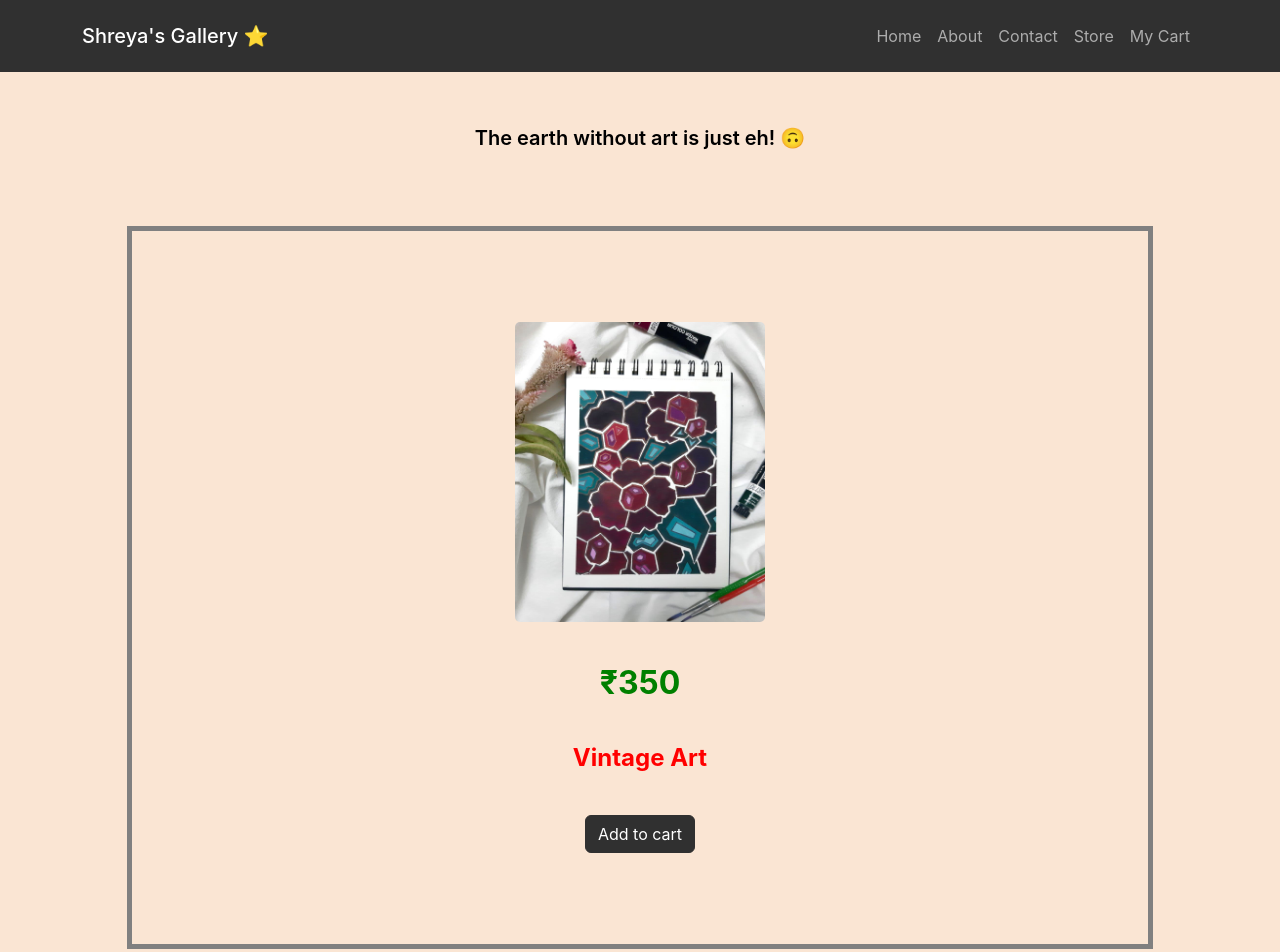
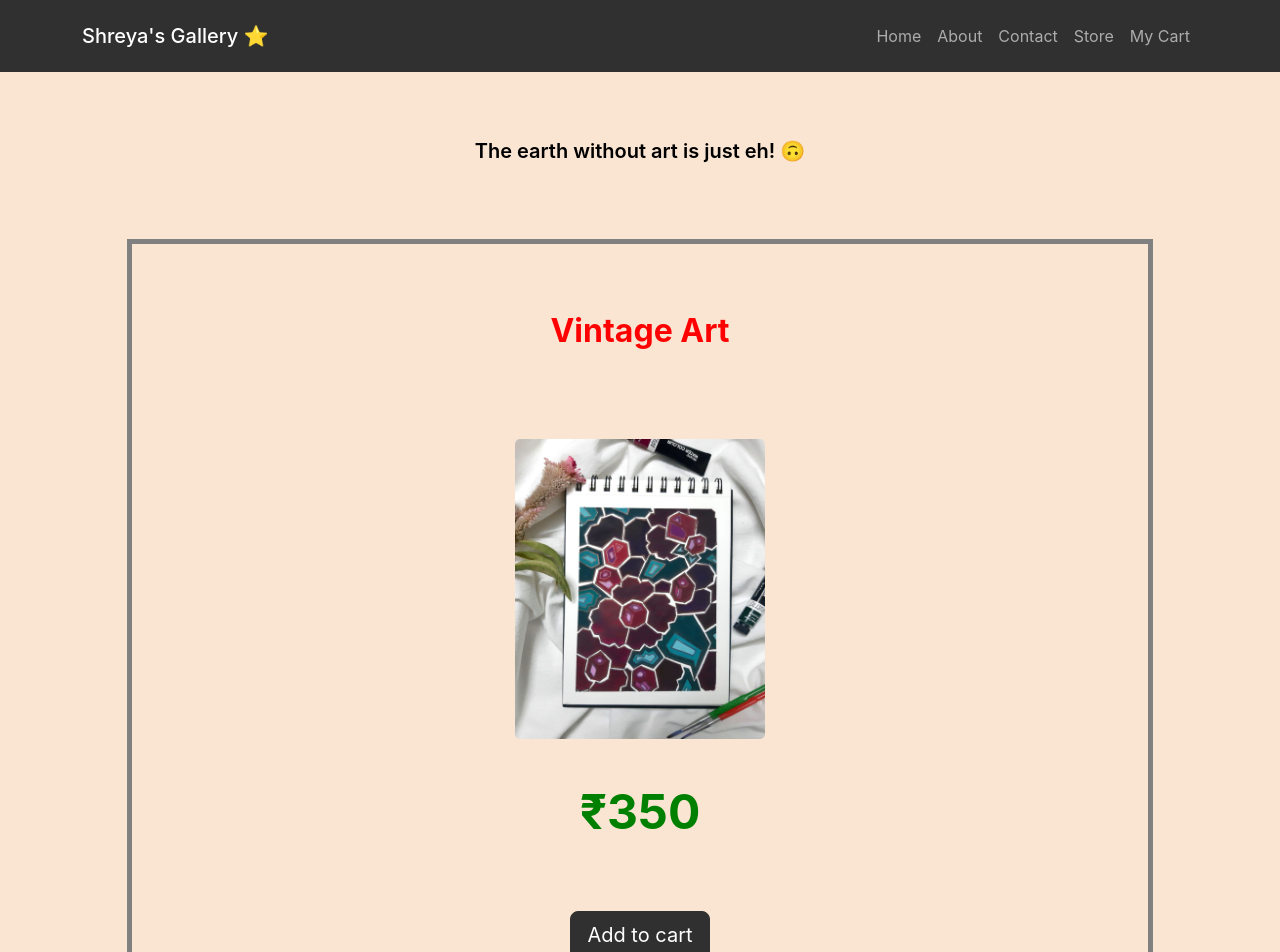
Before and after one commit to iamvkm/shreya-gallery, a React (Create React App) app: page /shop in a window 1280 px wide. Shown: the top 952 px of the page. Built offline with nearby package versions, Linux system fonts and the light colour scheme.

Commit message:
misc changes

```diff
--- a/src/components/Home/LandingPage.js
+++ b/src/components/Home/LandingPage.js
@@ -13,8 +13,8 @@ function LandingPage() {
                     </div>
                 </Fade>
                 <Fade cascade>
-                    <button className="btn btn-dark"><a className="home-button" href="/shop">SEE MY WORK</a></button>
-                    <button className="btn btn-primary"><a className="home-button" href="/about">READ ABOUT ME</a></button>
+                    <button className="btn btn-danger"><a className="home-button" href="/shop">SEE MY WORK</a></button>
+                    <button className="btn btn-dark"><a className="home-button" href="/about">READ ABOUT ME</a></button>
                 </Fade>
             </div>
         </div>
--- a/src/components/Shop/ShopPage.js
+++ b/src/components/Shop/ShopPage.js
@@ -12,10 +12,10 @@ function ShopPage(props) {
     const RenderItem = ({ data }) => {
         return (
             <div className="item-card col-md-6 col-sm-12 col-xs-12" key={data.id}>
+                <h3 className="name">{data.name}</h3>
                 <img src={data.image} alt="" />
-                <h3 className="price">₹{data.price}</h3>
-                <h4 className="name">{data.name}</h4>
-                <button id="liveToastBtn" className="btn btn-dark" onClick={() => {
+                <h1 className="price">₹{data.price}</h1>
+                <button id="liveToastBtn" className="btn btn-lg btn-dark" onClick={() => {
                     props.addToCart(data)
                     toast.dark(data.name + ' 🎨 added to Cart!', {
                         position: "bottom-center",
--- a/src/components/Shop/shop-page.css
+++ b/src/components/Shop/shop-page.css
@@ -1,6 +1,6 @@
 .shop-page {
     background-color: #FAE5D3;
-    padding: 4% 0%;
+    padding: 5% 0%;
     text-align: center;
 }
 
@@ -12,32 +12,33 @@
 
 .shop-page .item-card {
     border: 5px solid grey;
-    padding: 8%;
+    padding: 6%;
     width: 90%;
     margin: 5%;
 }
 
 .shop-page .item-card:hover {
     border: 5px solid green;
-    padding: 8%;
+    padding: 6%;
     width: 90%;
     margin: 5%;
 }
 
 .shop-page .item-card .name {
     font-weight: 700;
-    margin: 5% 0%;
+    margin-bottom: 10%;
     color: red;
 }
 
 .shop-page .item-card .price {
     font-weight: 700;
-    margin-top: 5%;
+    margin-bottom: 8%;
     color: green;
 }
 
 .shop-page .item-card img {
     border-radius: 5px;
     width: 250px;
+    margin-bottom: 5%;
     height: 300px;
 }
```
